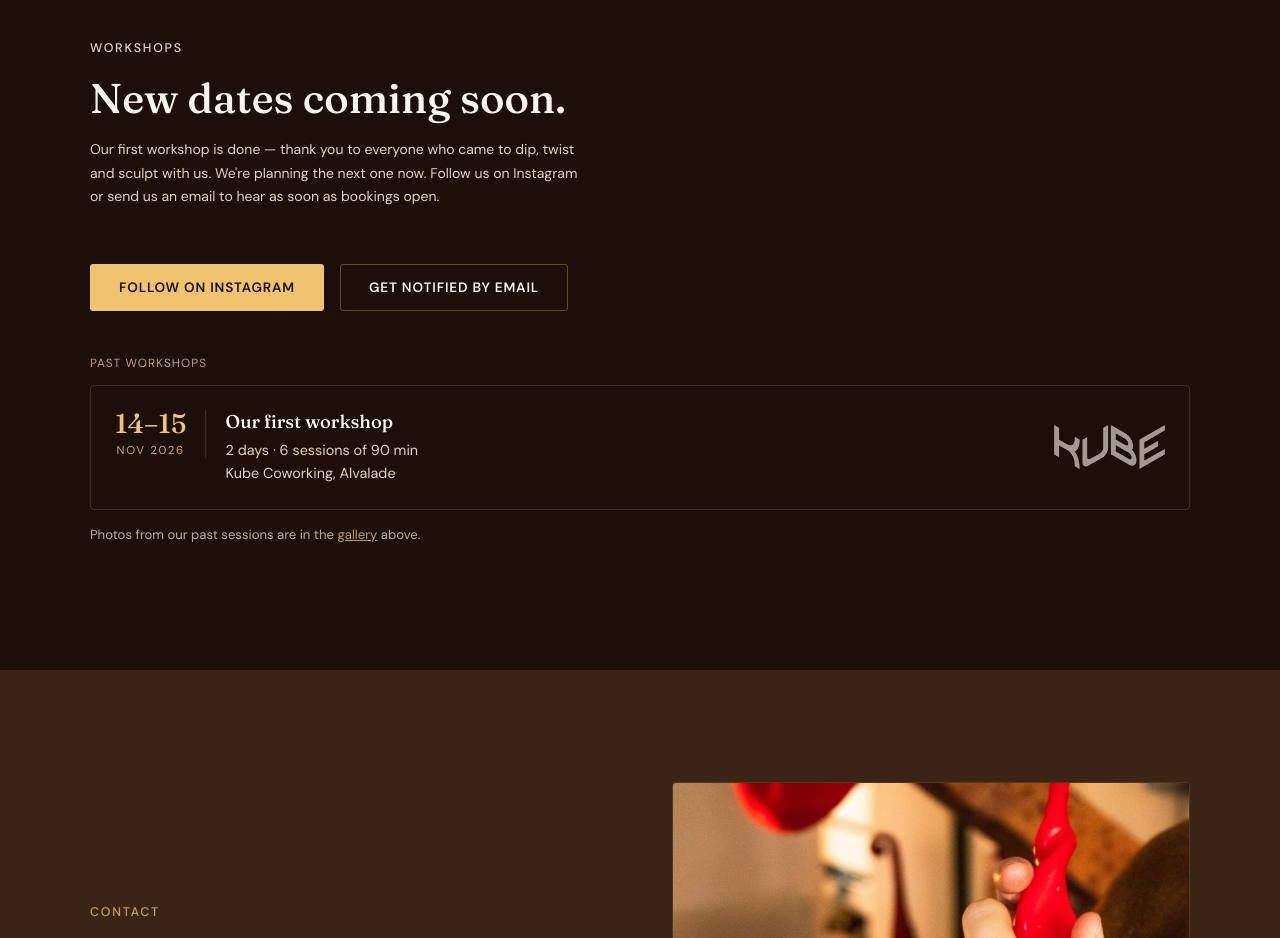
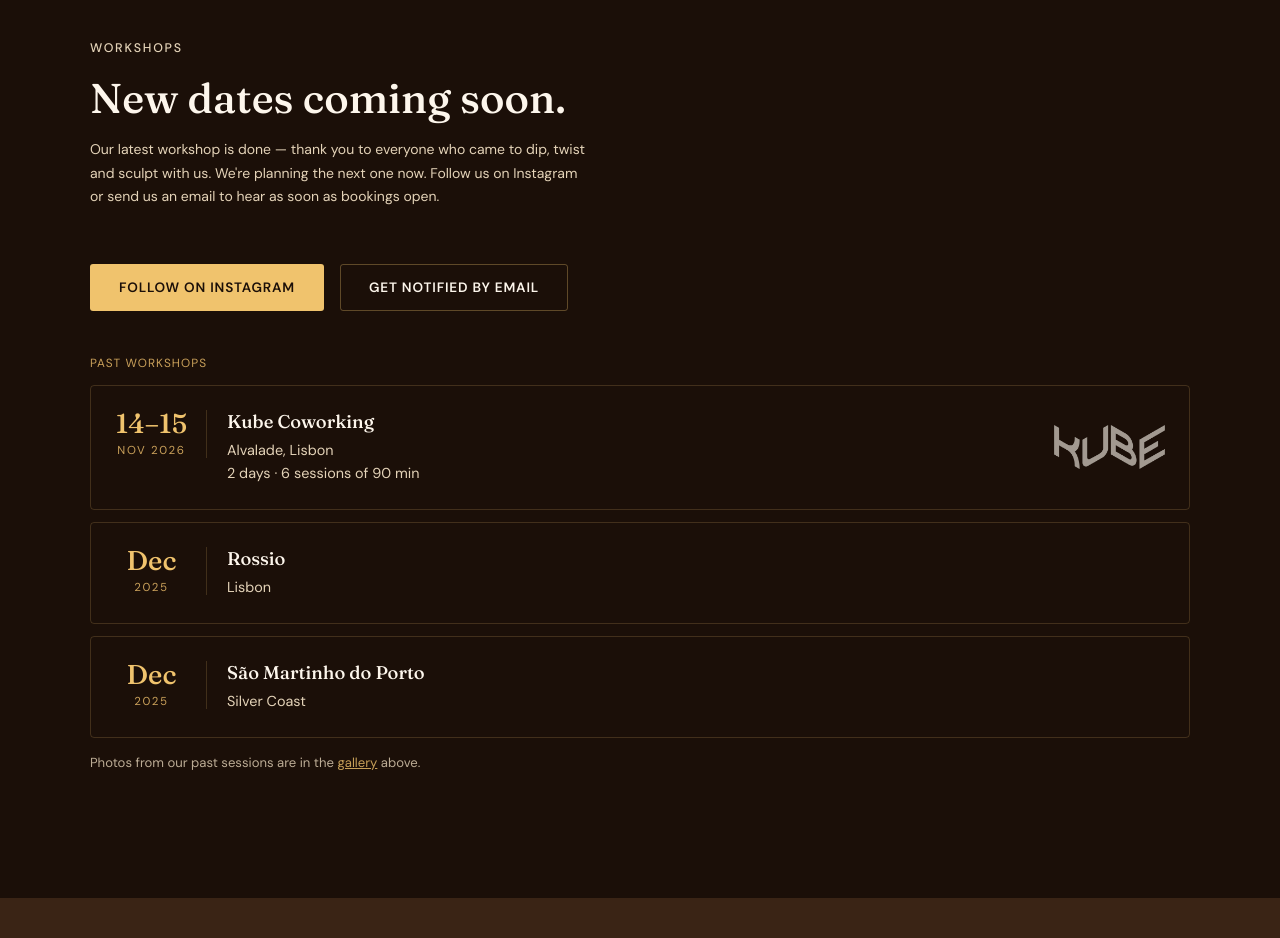
Before and after one commit to lumworkshopslisboa/lum-website, a plain HTML site: page index.html in a window 1280 px wide. Shown: the part 3180-4118 px from the top of the page. Drawn offline with Linux system fonts and the light colour scheme; a web font is replaced by a local one.

Commit message:
Add December 2025 workshops in Rossio and São Martinho do Porto to past workshops
Co-Authored-By: Claude Opus 5.5 <noreply@anthropic.com>
Claude-Session: https://claude.ai/code/session_01FvsE9v8TNkAj5NUNccoxi8

```diff
--- a/index.html
+++ b/index.html
@@ -164,7 +164,7 @@
     <div class="section-head">
       <p class="eyebrow">Workshops</p>
       <h2>New dates coming soon.</h2>
-      <p>Our first workshop is done — thank you to everyone who came to dip, twist and sculpt with us. We're planning the next one now. Follow us on Instagram or send us an email to hear as soon as bookings open.</p>
+      <p>Our latest workshop is done — thank you to everyone who came to dip, twist and sculpt with us. We're planning the next one now. Follow us on Instagram or send us an email to hear as soon as bookings open.</p>
     </div>
 
     <div class="sessions-cta" style="margin-top:0;">
@@ -177,10 +177,24 @@
       <li class="date-card date-card-past">
         <div class="date-badge"><span class="day">14–15</span><span class="mon">Nov 2026</span></div>
         <div class="date-info">
-          <h3>Our first workshop</h3>
-          <p>2 days &middot; 6 sessions of 90 min<br>Kube Coworking, Alvalade</p>
+          <h3>Kube Coworking</h3>
+          <p>Alvalade, Lisbon<br>2 days &middot; 6 sessions of 90 min</p>
         </div>
         <img src="images/kube-logo.png" alt="Kube Coworking" class="date-logo" width="400" height="159">
+      </li>
+      <li class="date-card date-card-past">
+        <div class="date-badge"><span class="day">Dec</span><span class="mon">2025</span></div>
+        <div class="date-info">
+          <h3>Rossio</h3>
+          <p>Lisbon</p>
+        </div>
+      </li>
+      <li class="date-card date-card-past">
+        <div class="date-badge"><span class="day">Dec</span><span class="mon">2025</span></div>
+        <div class="date-info">
+          <h3>São Martinho do Porto</h3>
+          <p>Silver Coast</p>
+        </div>
       </li>
     </ul>
     <p class="price-note">Photos from our past sessions are in the <a href="#gallery">gallery</a> above.</p>
--- a/styles.css
+++ b/styles.css
@@ -531,11 +531,12 @@ footer{
 /* ---------- Past workshops ---------- */
 .past-list{ list-style: none; margin: 0; padding: 0; display: grid; gap: 12px; }
 .date-card-past{ background: transparent; border-color: var(--line); }
-.date-card-past .date-badge{ width: auto; min-width: 68px; }
+.date-card-past .date-badge{ width: 92px; }
 .date-card-past .date-badge .day{ font-size: 1.7rem; white-space: nowrap; }
 .date-card-past .date-logo{ opacity: 0.6; }
 .price-note a{ color: var(--gold); }
 @media (max-width: 520px){
+  .date-card-past .date-badge{ width: 78px; }
   .date-card-past .date-badge .day{ font-size: 1.4rem; }
   .date-card-past .date-info h3{ padding-right: 64px; }
 }
```
Also changed, not shown: pt/index.html (+17 -3 lines).
